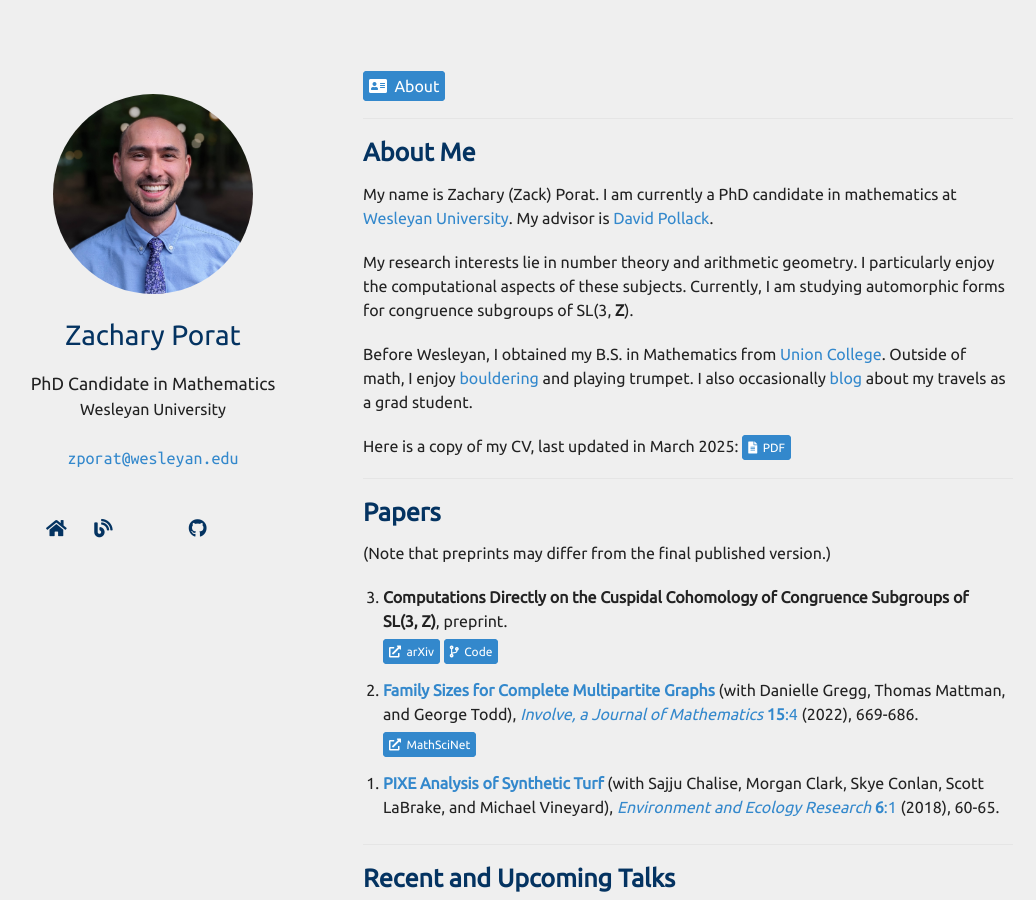
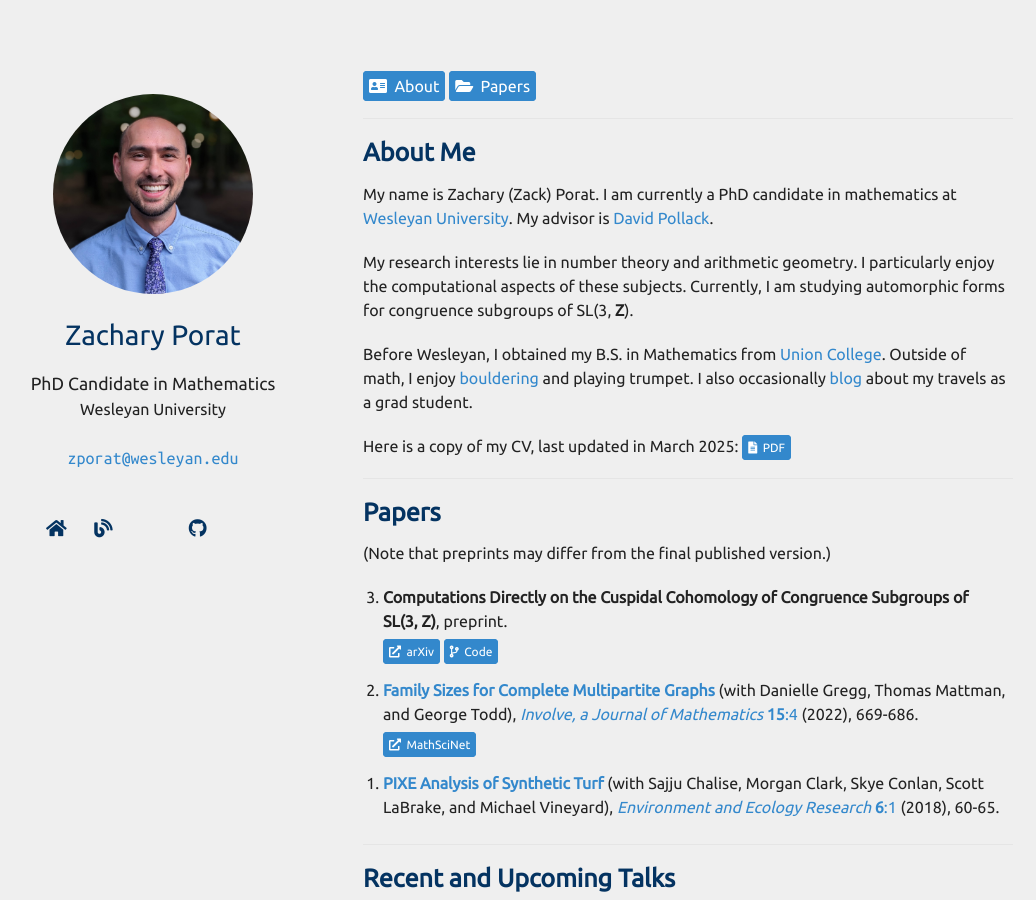
Before and after one commit to zporat/zporat.github.io, a Jekyll site: the page built from index.md, in a window 1280 px wide and 900 px high. Shown: the whole window, without its empty margins (102-1138 px from the left). Built offline with Jekyll 4.4.1, drawn with Linux system fonts in a browser that asks for light colours; nearby versions of some CDN libraries; a style sheet for code colours, icons or effects is not loaded.

Commit message:
button 2 update

```diff
--- a/index.md
+++ b/index.md
@@ -2,7 +2,8 @@
 layout: homepage
 ---
 
-<a href="https://zporat.github.io/#about" class="button" style="font-size:16px;"><i class="fas fa-address-card" aria-hidden="true"></i>&nbsp; About</a>
+<a href="#about" class="button" style="font-size:16px;"><i class="fas fa-address-card" aria-hidden="true"></i>&nbsp; About</a>
+<a href="#papers" class="button" style="font-size:16px;"><i class="fas fa-folder-open" aria-hidden="true"></i>&nbsp; Papers</a>
 
 ---
 
@@ -18,7 +19,7 @@
 
 ---
 
-## Papers
+## <a name="papers"></a> Papers
 
 (Note that preprints may differ from the final published version.)
 
```
